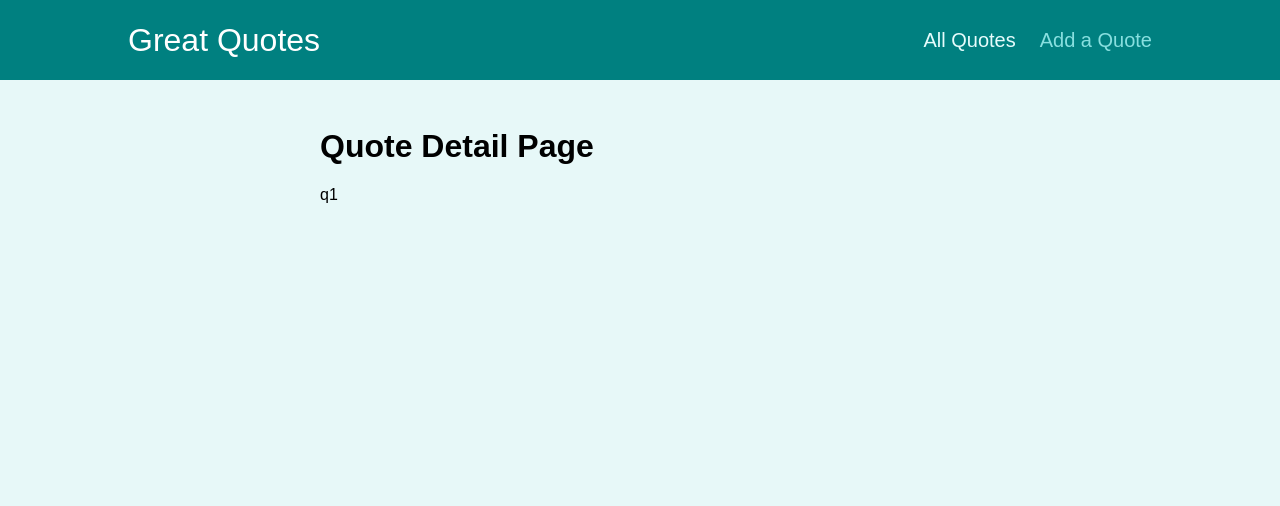
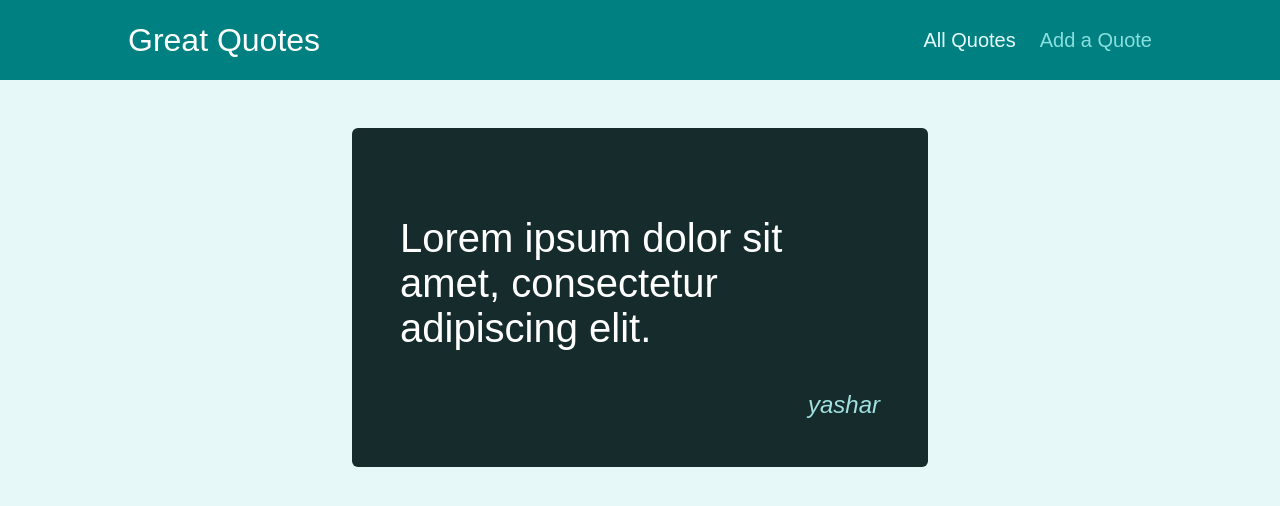
Before and after one commit to yashar-akish/React-Router-app_great-qoutes, a React (Create React App) app: page /quotes/q1 in a window 1280 px wide. Shown: the top 506 px of the page. Built offline with nearby package versions, Linux system fonts and the light colour scheme.

Commit message:
displayed QoteDetail

```diff
--- a/src/components/quotes/QuoteItem.js
+++ b/src/components/quotes/QuoteItem.js
@@ -1,3 +1,5 @@
+import { Link } from 'react-router-dom';
+
 import classes from './QuoteItem.module.css';
 
 const QuoteItem = (props) => {
@@ -9,9 +11,9 @@ const QuoteItem = (props) => {
         </blockquote>
         <figcaption>{props.author}</figcaption>
       </figure>
-      <a className='btn'>
+      <Link className='btn' to={`/quotes/${props.id}`}>
         View Fullscreen
-      </a>
+      </Link>
     </li>
   );
 };
--- a/src/pages/QuoteDetail.js
+++ b/src/pages/QuoteDetail.js
@@ -2,19 +2,35 @@ import { Fragment } from 'react';
 import { useParams, Route } from 'react-router-dom';
 
 import Comments from '../components/comments/Comments';
+import HighlightedQuote from '../components/quotes/HighlightedQuote';
 
+const DUMMY_QUOTES = [
+  {
+    id: 'q1',
+    author: 'yashar',
+    text: 'Lorem ipsum dolor sit amet, consectetur adipiscing elit.',
+  },
+  {
+    id: 'q2',
+    author: 'akish',
+    text: 'Etiam imperdiet leo sed dolor pulvinar consequat. Etiam tempor imperdiet magna.',
+  },
+];
 
 const QuoteDetail = () => {
   const params = useParams();
+  const quote = DUMMY_QUOTES.find((qut) => qut.id === params.quoteId);
+  if (!quote) {
+    return <p>No quote found</p>
+  }
   return (
     <Fragment>
-      <h1>Quote Detail Page</h1>
-      <p>{params.quoteId}</p>
+      <HighlightedQuote text={quote.text} author={quote.author} />
       <Route path={`/quotes/${params.quoteId}/comments`}>
         <Comments />
       </Route>
     </Fragment>
-  )
+  );
 };
 
 export default QuoteDetail;
```
